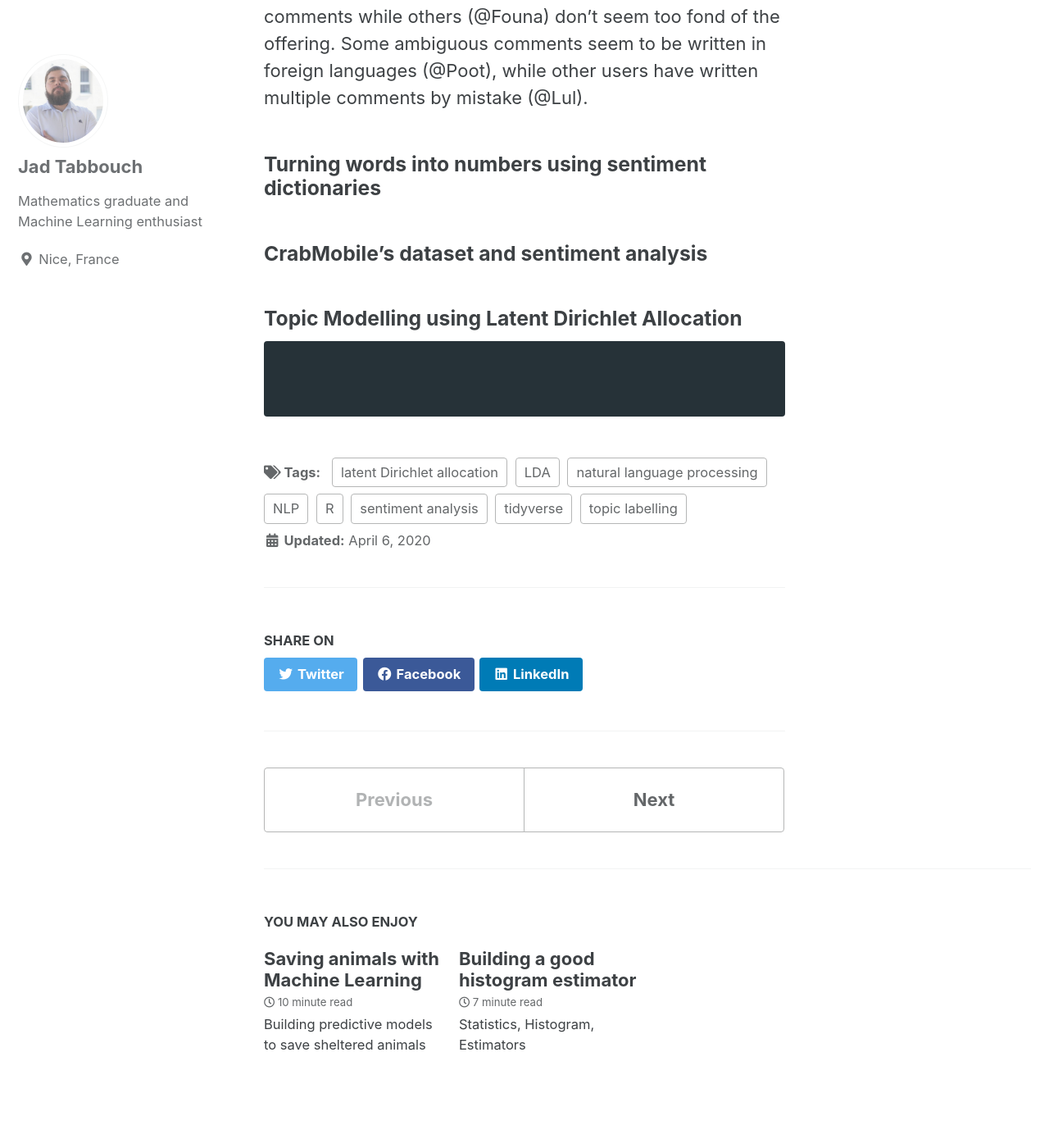
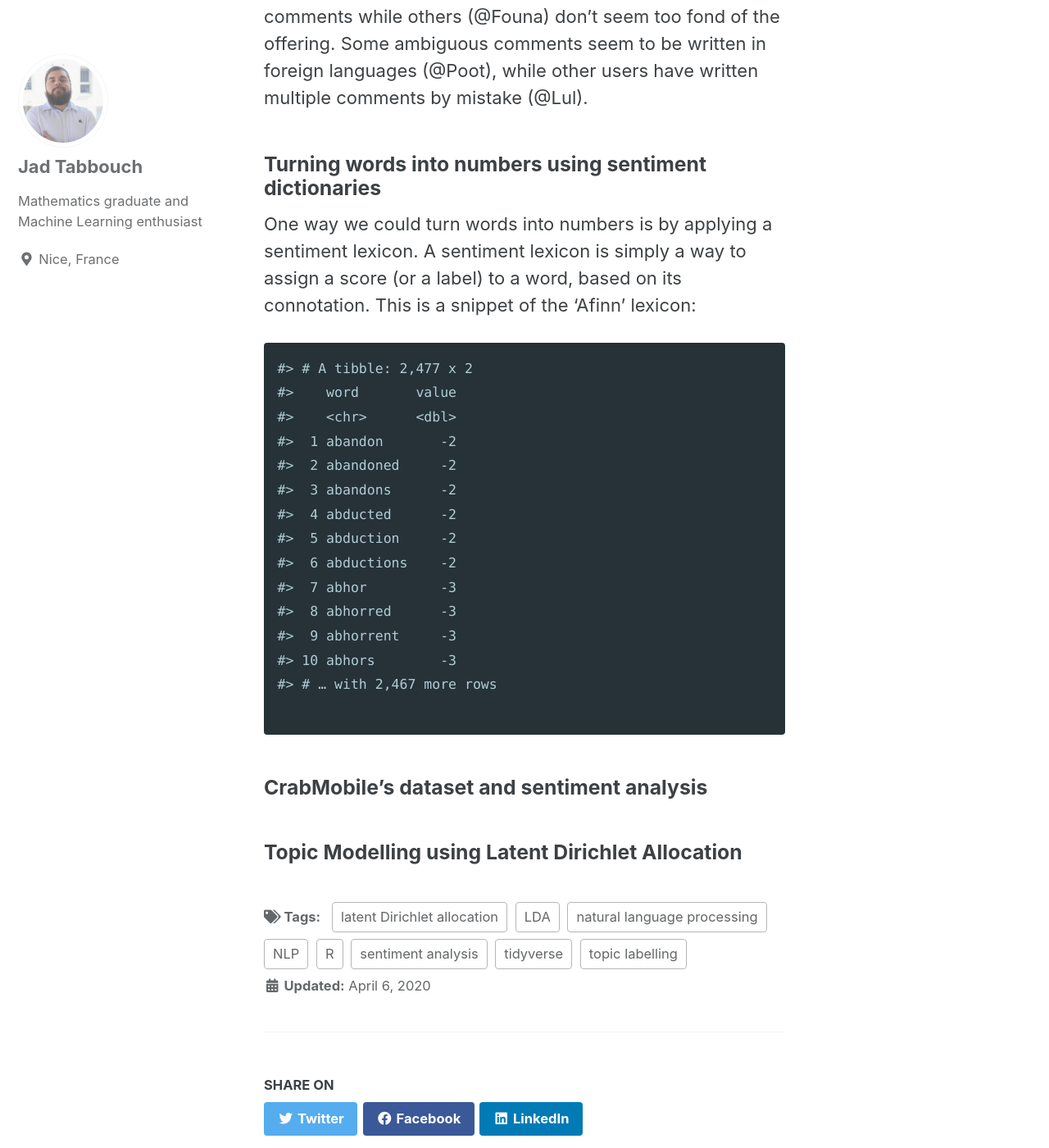
Before and after one commit to jad-tab/jad-tab.github.io, a Jekyll site: the page built from _posts/2020-04-06-NLP.md, in a window 1280 px wide and 1400 px high, scrolled down 3204 px. Shown: the whole window at 82% size. Built offline with Jekyll 4.4.1, drawn with Linux system fonts in a browser that asks for light colours; cached includes are drawn as plain includes; some of the changed text lies outside the part shown.

Commit message:
Update 2020-04-06-NLP.md

````diff
--- a/_posts/2020-04-06-NLP.md
+++ b/_posts/2020-04-06-NLP.md
@@ -52,16 +52,30 @@ Some users (@LSeb, @Lul) seem to have left positive comments while others (@Foun
 
 ### Turning words into numbers using sentiment dictionaries
 
+One way we could turn words into numbers is by applying a sentiment lexicon. A sentiment lexicon is simply a way to assign a score (or a label) to a word, based on its connotation. This is a snippet of the 'Afinn' lexicon:
+
+
+```r
+#> # A tibble: 2,477 x 2
+#>    word       value
+#>    <chr>      <dbl>
+#>  1 abandon       -2
+#>  2 abandoned     -2
+#>  3 abandons      -2
+#>  4 abducted      -2
+#>  5 abduction     -2
+#>  6 abductions    -2
+#>  7 abhor         -3
+#>  8 abhorred      -3
+#>  9 abhorrent     -3
+#> 10 abhors        -3
+#> # … with 2,467 more rows
+
+```
+
 
 
 ### CrabMobile's dataset and sentiment analysis
 
 
 ### Topic Modelling using Latent Dirichlet Allocation
-
-
-
-```python
-
-
-```
````
Also changed, not shown: other parts of _posts/2020-04-06-NLP.md (+1 -1 lines).
